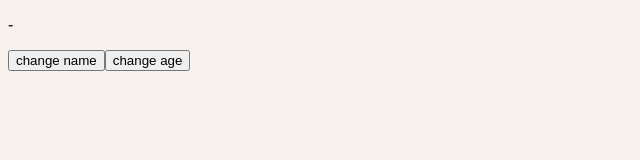
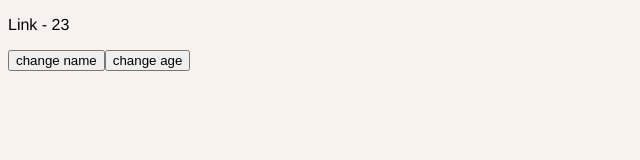
Before and after one commit to dehyabi/vuejs-ts, a Vue app in the folder job-vacancy/: page / in a window 1280 px wide. Shown: the top 160 px of the page, without its empty margins (0-640 px from the left). Built offline with nearby package versions, Linux system fonts and the light colour scheme.

Commit message:
change value of property using ref

```diff
--- a/job-vacancy/src/App.vue
+++ b/job-vacancy/src/App.vue
@@ -21,8 +21,10 @@ export default defineComponent({
     // state.name = "James"
     // state.age = 37
     // return { ...toRefs(state) };
-    const name = ref('Link');
-    const age = ref<number | string>(23)
+    const name = ref("Link");
+    const age = ref<number | string>(23);
+
+    return { name, age };
   },
   methods: {
     changeName(name: string) {
```
